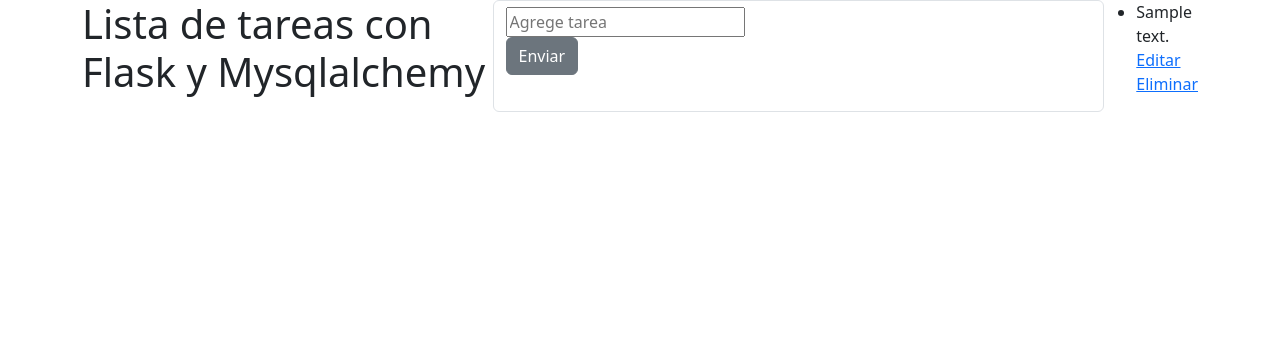
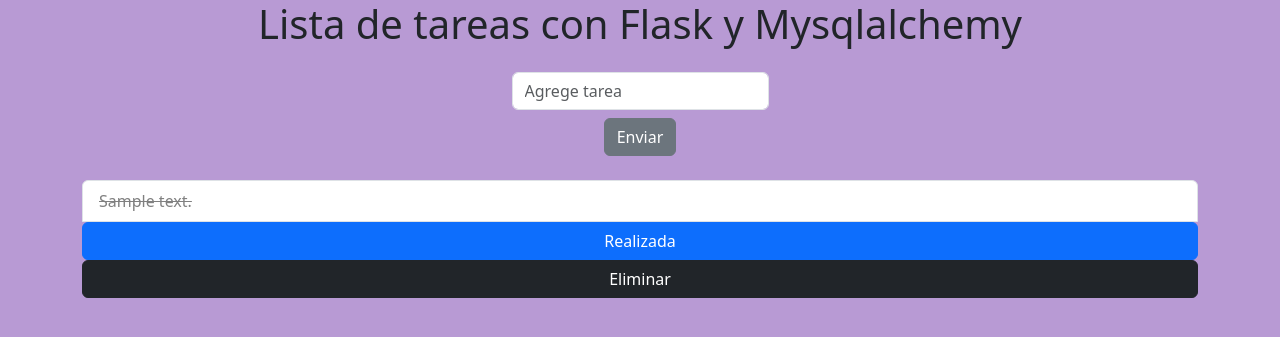
Before and after one commit to celpa2000/Flask-y-orm-lista-de-tareas-practica, a Flask app: page / in a window 1280 px wide. Shown: the top 337 px of the page. Run offline with Flask 3, Linux system fonts and the light colour scheme; tables that the repository leaves empty hold one stand-in row (values such as "Sample post").

Commit message:
agregado de estilos.css

```diff
--- a/app.py
+++ b/app.py
@@ -20,7 +20,6 @@
 @app.route('/crear-tarea',methods=['POST'])
 def crear_tarea():
     tarea = Tarea(contenido=request.form['content'],hecho=False)
-    # print(tarea.contenido)
     db.session.add(tarea)
     db.session.commit()
     return redirect(url_for("home"))
@@ -28,7 +27,6 @@
 @app.route("/realizada/<int:id>")
 def realizada(id):
     tarea = Tarea.query.filter_by(id=id).first()
-    print(tarea.hecho)
     tarea.hecho = not(tarea.hecho)
     db.session.commit()
     return redirect(url_for("home"))
--- /dev/null
+++ b/static/estilos.css
@@ -0,0 +1,9 @@
+body{
+    background-color: rgb(184, 154, 212);
+}
+
+.hecho{
+
+    text-decoration: line-through;
+    color: gray;
+}
--- a/templates/index.html
+++ b/templates/index.html
@@ -5,35 +5,40 @@
     <meta name="viewport" content="width=device-width, initial-scale=1.0">
     <title>Document</title>
     <link href="https://cdn.jsdelivr.net/npm/bootstrap@5.3.2/dist/css/bootstrap.min.css" rel="stylesheet" integrity="sha384-T3c6CoIi6uLrA9TneNEoa7RxnatzjcDSCmG1MXxSR1GAsXEV/Dwwykc2MPK8M2HN" crossorigin="anonymous">
+    <link rel="stylesheet" href="{{ url_for('static',filename='estilos.css') }}">
 </head>
 <body>
 
-    <div class="container d-flex">
-        <h1>Lista de tareas con Flask y Mysqlalchemy</h1>
-        {% block body %}
-        <form action="/crear-tarea" method="post" class="form-control">
-            <div>
-                <input type="text" name="content" placeholder="Agrege tarea">
+    <div class="container">
+        <h1 class="mb-4 text-center">Lista de tareas con Flask y Mysqlalchemy</h1>
+
+        <form class="d-flex flex-column align-items-center" action="/crear-tarea" method="post">
+            <div class="mb-2">
+                <input type="text" name="content" placeholder="Agrege tarea" class="form-control">
             </div>
             <div>
-                <button class="btn btn-secondary" type="submit">Enviar</button>
+                <button class="btn btn-auto btn-secondary"  type="submit">Enviar</button>
             </div>
 
         </form>
 
-        <ul>
+        <ul class="list-group d-flex mt-4">
             {% for tarea in tareas %}
-                <li>
-                    {{tarea.contenido}}
+                <li class="list-group-item">
+                   <span class="{% if tarea.hecho %} hecho {% endif %} ">
+                        {{tarea.contenido}}
+                    </span>
+
+
                 </li>
-                <a href="/realizada/{{ tarea.id }}">Editar</a>
-                <a href="/eliminar/{{ tarea.id }}">Eliminar</a>
+                <a href="/realizada/{{ tarea.id }}" class="btn btn-primary">Realizada</a>
+                <a href="/eliminar/{{ tarea.id }}" class="btn btn-dark">Eliminar</a>
 
             {% endfor %}
         </ul>
     </div>
 
 
-    {% endblock %}
+
 </body>
 </html>
```
